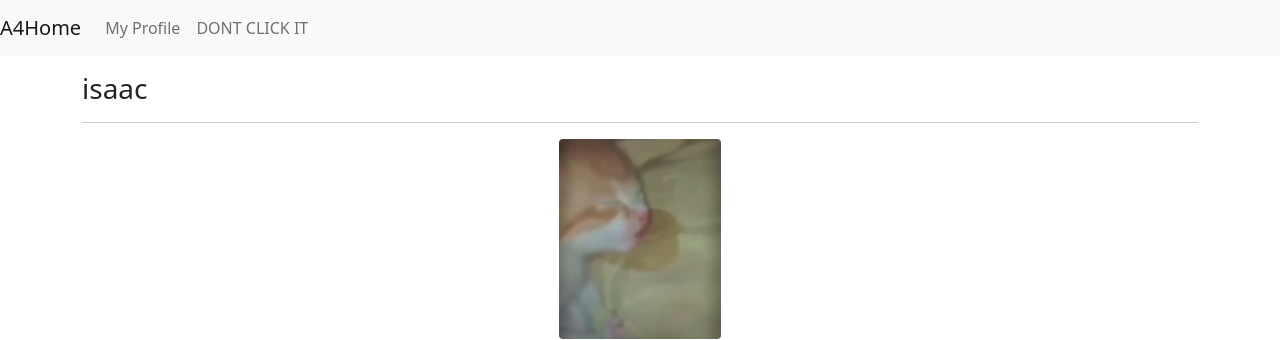
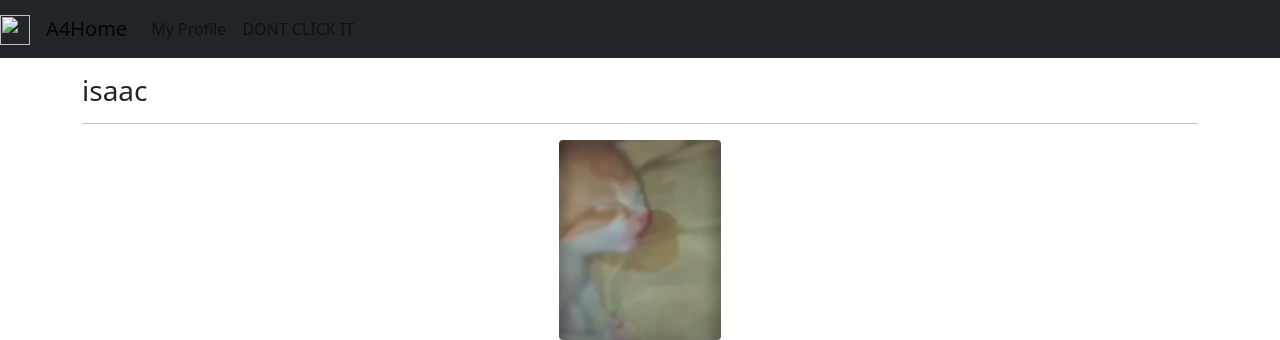
Before and after one commit to IribeiroLeao2003/GamesList, a Django app: page /profiles/my/ in a window 1280 px wide. Shown: the top 340 px of the page. Run offline with Django 5.2, Linux system fonts and the light colour scheme; a user stored in the database is signed in; data comes from the database, SQL or seed files in the repository; some libraries are stand-ins or nearby versions.

Commit message:
Added website logo on the navBar

```diff
--- a/src/templates/navbar.html
+++ b/src/templates/navbar.html
@@ -4,7 +4,11 @@
 
 
 
-<nav class="navbar navbar-expand-lg navbar-light bg-light">
+
+<nav class="navbar navbar-expand-lg navbar-light bg-dark">
+    <a class="navbar-brand" href="#">
+        <img src="static/favicon.ico" href="{{path_to_home}}" width="30" height="30" alt="">
+      </a>
     <a class="navbar-brand" href="{{path_to_home}}">A4Home</a>
     <button class="navbar-toggler" type="button" data-toggle="collapse" data-target="#navbarSupportedContent" aria-controls="navbarSupportedContent" aria-expanded="false" aria-label="Toggle navigation">
       <span class="navbar-toggler-icon"></span>
```
Also changed, not shown: src/media/avatar.png (renamed from src/media/avatar.png.png).
